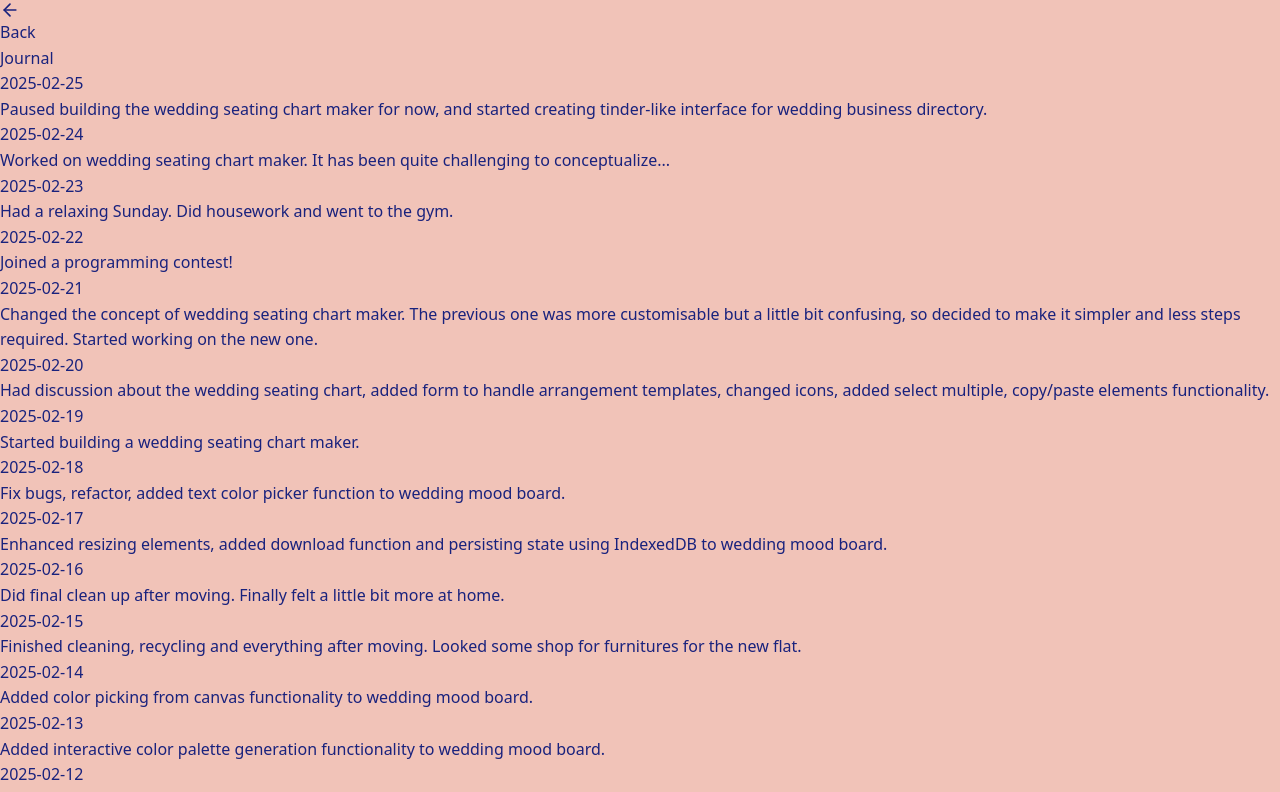
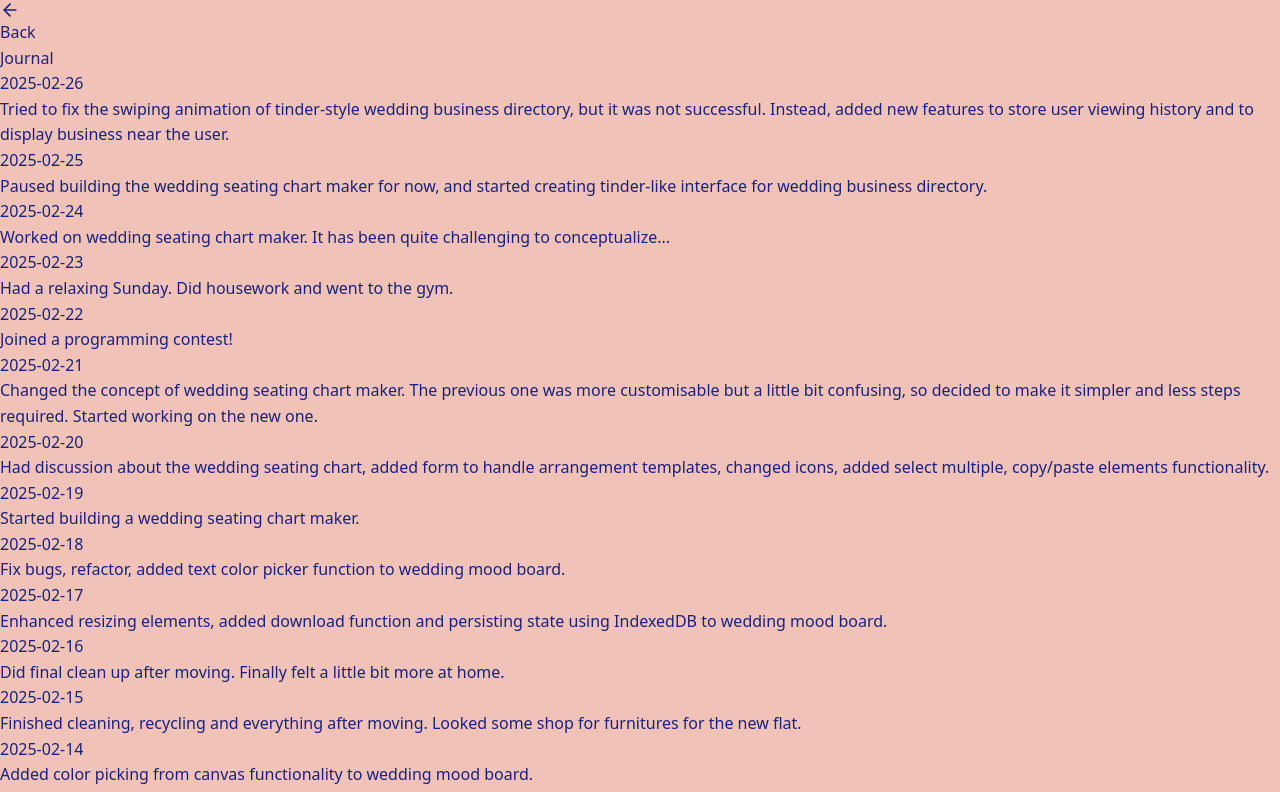
Before and after one commit to minamicode/minamicode.com, a Next.js app: page /journal in a window 1280 px wide. Shown: the top 792 px of the page. Built offline with nearby package versions, Linux system fonts and the light colour scheme.

Commit message:
add a journal entry

```diff
--- a/src/app/_components/JournalEntries.tsx
+++ b/src/app/_components/JournalEntries.tsx
@@ -6,6 +6,10 @@ type JournalEntry = {
 };
 
 const entries: JournalEntry[] = [
+  {
+    date: "2025-02-26",
+    text: "Tried to fix the swiping animation of tinder-style wedding business directory, but it was not successful. Instead, added new features to store user viewing history and to display business near the user.",
+  },
   {
     date: "2025-02-25",
     text: "Paused building the wedding seating chart maker for now, and started creating tinder-like interface for wedding business directory.",
```
